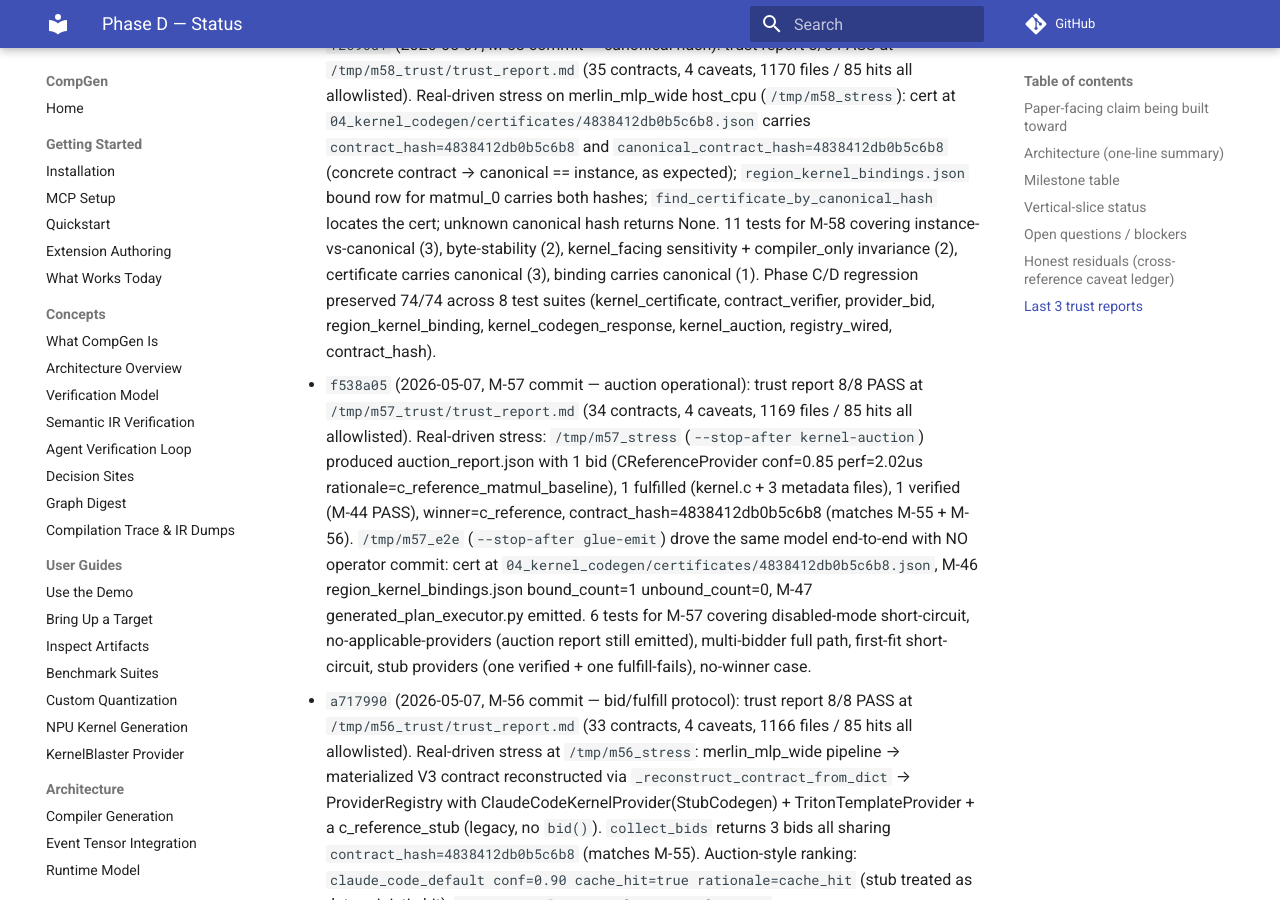
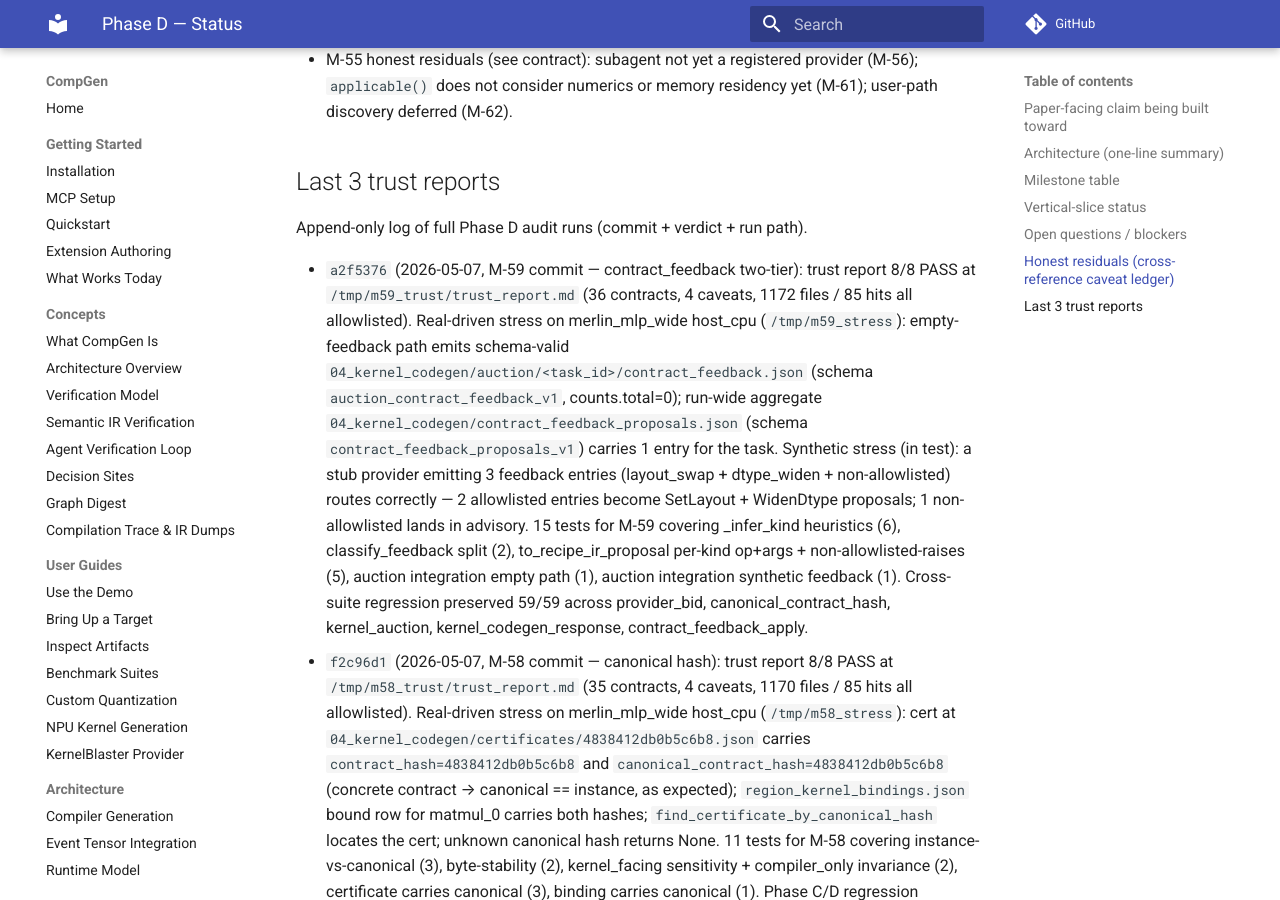
Before and after one commit to copparihollmann/RuntimeCompGen, an MkDocs documentation site: the page built from docs/phase_d_status.md, in a window 1280 px wide and 900 px high, scrolled down 4213 px. Built offline with MkDocs 1.6.1 and Material for MkDocs 9.7.7, drawn with Linux system fonts in a browser that asks for light colours; comment, search, counter and statistics services are not loaded; some of the changed text lies outside the part shown.

Commit message:
docs(phase_d): backfill M-59 status table + trust report entry
Co-Authored-By: Claude Opus 4.7 (1M context) <noreply@anthropic.com>

```diff
--- a/docs/phase_d_status.md
+++ b/docs/phase_d_status.md
@@ -1,6 +1,6 @@
 # Phase D — Status
 
-_Last updated: 2026-05-07_  ·  _Current head: `f2c96d1` (M-58 landed — canonical hash)_  ·  _Phase plan: `~/.claude/plans/stateful-jumping-lovelace.md`_  ·  _Trust report: `/tmp/m58_trust/trust_report.md` (8/8 PASS, 35 contracts)_
+_Last updated: 2026-05-07_  ·  _Current head: `a2f5376` (M-59 landed — contract_feedback two-tier)_  ·  _Phase plan: `~/.claude/plans/stateful-jumping-lovelace.md`_  ·  _Trust report: `/tmp/m59_trust/trust_report.md` (8/8 PASS, 36 contracts)_
 
 This is the canonical Phase D tracker. Every Phase D milestone's done
 condition includes updating this document with the new commit hash,
@@ -47,7 +47,7 @@ Status legend: `planned` → `in_progress` → `complete` (tests green + commit
 | M-56  | Two-stage provider protocol (bid + fulfill)         | complete      | `a717990` | `python/compgen/kernels/provider.py` (BidPreview, ProviderProtocolViolation, make_default_bid), `python/compgen/kernels/registry.py` (compute_bid, collect_bids), `python/compgen/kernels/providers/{claude_code_default,triton_templates}.py` (bid()), `tests/kernels/test_provider_bid.py`, `docs/realness/m56_provider_bid_protocol.yaml` | 13 (M-56), 66/66 targeted regression, trust 8/8 (33 contracts) |
 | M-57  | Multi-bidder auction with tool-mediated pruning     | complete      | `f538a05` | `python/compgen/graph_compilation/kernel_auction.py`, `python/compgen/kernels/providers/c_reference.py`, `python/compgen/kernels/registry.py` (default_registry → CReferenceProvider), `python/compgen/graph_compilation/{run.py,__main__.py}` (--auction-mode + --bid-cutoff + kernel-auction boundary), `python/compgen/mcp/tools/kernel_codegen.py` (compgen_compare_kernel_bids), `tests/graph_compilation/test_kernel_auction.py`, `docs/realness/m57_multi_bidder_auction.yaml` | 6 (M-57), real-driven stress: merlin_mlp_wide → CReferenceProvider winner end-to-end (cert + bind + glue), trust 8/8 (34 contracts) |
 | M-58  | Canonical shape-class hash                          | complete      | `f2c96d1` | `python/compgen/promotion/contract_hash.py` (canonical_contract_hash + instance_contract_hash + hash_contract alias), `python/compgen/kernels/kernel_certificate.py` (canonical field on KernelCertificate, find_certificate_by_canonical_hash), `python/compgen/runtime/execution_plan.py` (RegionKernelBinding canonical field), `python/compgen/graph_compilation/execution_plan_emit.py` (BindingRow canonical field), `tests/kernels/test_canonical_contract_hash.py`, `docs/realness/m58_canonical_contract_hash.yaml` | 11 (M-58), 74/74 cross-suite regression preserved, trust 8/8 (35 contracts) |
-| M-59  | contract_feedback re-enters Recipe IR (two-tier)    | planned       | —       | —                                                                                                   | —          |
+| M-59  | contract_feedback re-enters Recipe IR (two-tier)    | complete      | `a2f5376` | `python/compgen/kernels/provider.py` (ContractFeedback gains kind+applies_when), `python/compgen/graph_compilation/contract_feedback_apply.py` (classifier + Recipe-IR proposal generator + persistence), `python/compgen/graph_compilation/kernel_auction.py` (per_provider_feedback collection), `tests/graph_compilation/test_contract_feedback_apply.py`, `docs/realness/m59_contract_feedback_apply.yaml` | 15 (M-59), 59/59 cross-suite regression preserved, trust 8/8 (36 contracts) |
 | M-60  | Contract field completion from target + dossier     | planned       | —       | —                                                                                                   | —          |
 | M-61  | Pre/post-conditions as typed predicates             | planned       | —       | —                                                                                                   | —          |
 | M-62  | User-space kernel-provider discovery + MCP + skill  | planned       | —       | —                                                                                                   | —          |
@@ -79,6 +79,7 @@ Status legend: `planned` → `in_progress` → `complete` (tests green + commit
 
 Append-only log of full Phase D audit runs (commit + verdict + run path).
 
+- `a2f5376` (2026-05-07, M-59 commit — contract_feedback two-tier): trust report 8/8 PASS at `/tmp/m59_trust/trust_report.md` (36 contracts, 4 caveats, 1172 files / 85 hits all allowlisted). Real-driven stress on merlin_mlp_wide host_cpu (`/tmp/m59_stress`): empty-feedback path emits schema-valid `04_kernel_codegen/auction/<task_id>/contract_feedback.json` (schema `auction_contract_feedback_v1`, counts.total=0); run-wide aggregate `04_kernel_codegen/contract_feedback_proposals.json` (schema `contract_feedback_proposals_v1`) carries 1 entry for the task. Synthetic stress (in test): a stub provider emitting 3 feedback entries (layout_swap + dtype_widen + non-allowlisted) routes correctly — 2 allowlisted entries become SetLayout + WidenDtype proposals; 1 non-allowlisted lands in advisory. 15 tests for M-59 covering _infer_kind heuristics (6), classify_feedback split (2), to_recipe_ir_proposal per-kind op+args + non-allowlisted-raises (5), auction integration empty path (1), auction integration synthetic feedback (1). Cross-suite regression preserved 59/59 across provider_bid, canonical_contract_hash, kernel_auction, kernel_codegen_response, contract_feedback_apply.
 - `f2c96d1` (2026-05-07, M-58 commit — canonical hash): trust report 8/8 PASS at `/tmp/m58_trust/trust_report.md` (35 contracts, 4 caveats, 1170 files / 85 hits all allowlisted). Real-driven stress on merlin_mlp_wide host_cpu (`/tmp/m58_stress`): cert at `04_kernel_codegen/certificates/4838412db0b5c6b8.json` carries `contract_hash=4838412db0b5c6b8` and `canonical_contract_hash=4838412db0b5c6b8` (concrete contract → canonical == instance, as expected); `region_kernel_bindings.json` bound row for matmul_0 carries both hashes; `find_certificate_by_canonical_hash` locates the cert; unknown canonical hash returns None. 11 tests for M-58 covering instance-vs-canonical (3), byte-stability (2), kernel_facing sensitivity + compiler_only invariance (2), certificate carries canonical (3), binding carries canonical (1). Phase C/D regression preserved 74/74 across 8 test suites (kernel_certificate, contract_verifier, provider_bid, region_kernel_binding, kernel_codegen_response, kernel_auction, registry_wired, contract_hash).
 - `f538a05` (2026-05-07, M-57 commit — auction operational): trust report 8/8 PASS at `/tmp/m57_trust/trust_report.md` (34 contracts, 4 caveats, 1169 files / 85 hits all allowlisted). Real-driven stress: `/tmp/m57_stress` (`--stop-after kernel-auction`) produced auction_report.json with 1 bid (CReferenceProvider conf=0.85 perf=2.02us rationale=c_reference_matmul_baseline), 1 fulfilled (kernel.c + 3 metadata files), 1 verified (M-44 PASS), winner=c_reference, contract_hash=4838412db0b5c6b8 (matches M-55 + M-56). `/tmp/m57_e2e` (`--stop-after glue-emit`) drove the same model end-to-end with NO operator commit: cert at `04_kernel_codegen/certificates/4838412db0b5c6b8.json`, M-46 region_kernel_bindings.json bound_count=1 unbound_count=0, M-47 generated_plan_executor.py emitted. 6 tests for M-57 covering disabled-mode short-circuit, no-applicable-providers (auction report still emitted), multi-bidder full path, first-fit short-circuit, stub providers (one verified + one fulfill-fails), no-winner case.
 - `a717990` (2026-05-07, M-56 commit — bid/fulfill protocol): trust report 8/8 PASS at `/tmp/m56_trust/trust_report.md` (33 contracts, 4 caveats, 1166 files / 85 hits all allowlisted). Real-driven stress at `/tmp/m56_stress`: merlin_mlp_wide pipeline → materialized V3 contract reconstructed via `_reconstruct_contract_from_dict` → ProviderRegistry with ClaudeCodeKernelProvider(StubCodegen) + TritonTemplateProvider + a c_reference_stub (legacy, no `bid()`). `collect_bids` returns 3 bids all sharing `contract_hash=4838412db0b5c6b8` (matches M-55). Auction-style ranking: `claude_code_default conf=0.90 cache_hit=true rationale=cache_hit` (stub treated as deterministic hit), `triton_templates conf=0.70 perf=5.02us rationale=template_match_matmul`, `c_reference_stub conf=0.00 rationale=no_bid_method`. 13 tests for M-56 cover BidPreview round-trip + +inf serialisation, legacy fallback, validation (out-of-range confidence + negative perf + internal exception + contract_hash mismatch + None return — all 5 typed `ProviderProtocolViolation` paths exercised), ClaudeCodeKernelProvider bid (stub vs unknown codegen), TritonTemplateProvider bid (matmul match vs POINTWISE+copy unknown), collect_bids over the 3-provider list.
```
